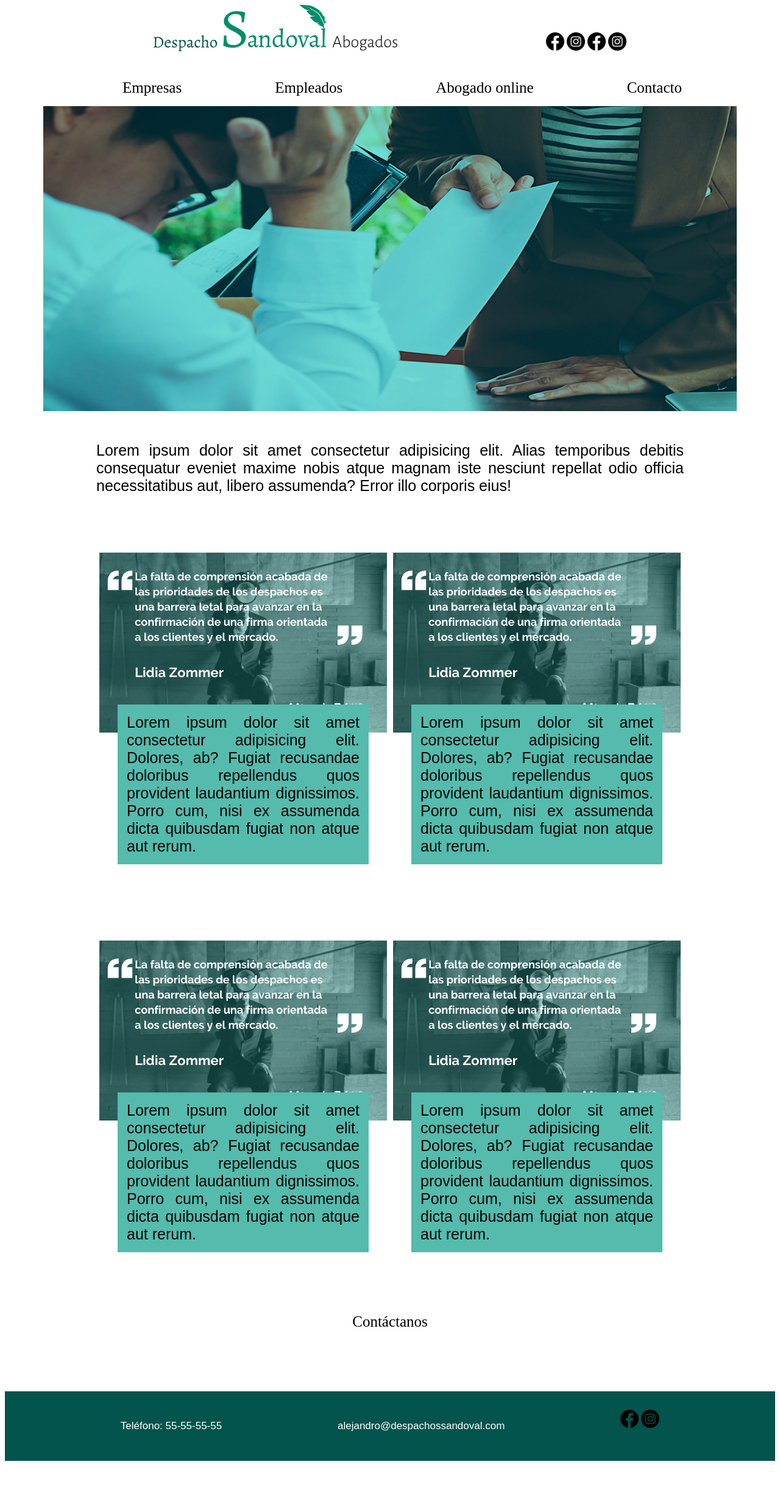
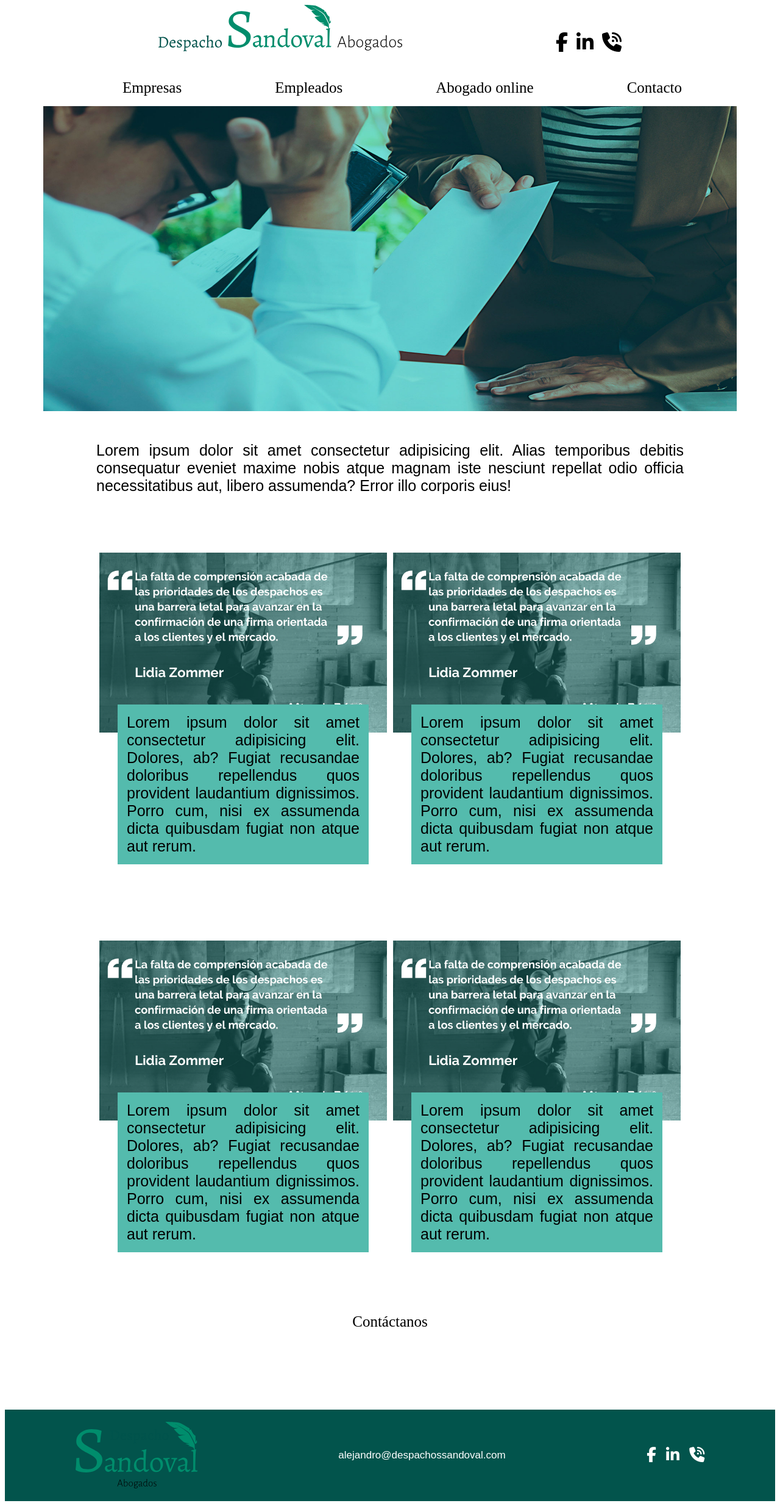
Before and after one commit to Manuel-Jaibo/abogados-sandoval, a website: page empresas.html in a window 1280 px wide. Shown: the whole page at 61% size. Before the commit the page ends 2403 px from the top, so only its background shows below. Drawn offline with nearby package versions, Linux system fonts and the light colour scheme; a web font is replaced by a local one.

Commit message:
con iconos

```diff
--- a/empresas.html
+++ b/empresas.html
@@ -11,7 +11,9 @@
         <link href="https://fonts.googleapis.com/css2?family=Alegreya+Sans+SC&display=swap" rel="stylesheet">
     <link rel="preconnect" href="https://fonts.gstatic.com">
         <link href="https://fonts.googleapis.com/css2?family=Alegreya+SC&display=swap" rel="stylesheet">
-</head>
+
+        <script src="https://kit.fontawesome.com/bf4418249f.js" crossorigin="anonymous"></script>
+    </head>
 
 <body>
     <header>
@@ -39,11 +41,10 @@
     </nav>
 </div>
 
-            <div class="caja-iconos">
-                <img class="header-iconos" src="/media/logo-facebook.png" alt="icon-facebook">
-                <img class="header-iconos" src="/media/logo-instagram.png" alt="icon-linkedin">
-                <img class="header-iconos" src="/media/logo-facebook.png" alt="icon-facebook">
-                <img class="header-iconos" src="/media/logo-instagram.png" alt="icon-linkedin">
+            <div class="caja-iconos"> <!--clase anterior > caja-iconos-->
+                <i class="fab fa-facebook-f fa-2x"></i> <!--clase de íconos anteriores> header-iconos-->
+                <i class="fab fa-linkedin-in fa-2x"></i>
+                <i class="fas fa-phone-volume fa-2x"></i>
             </div>
         </div>
 
@@ -92,14 +93,23 @@
     </div>
 </div>
 
-    <footer>
-        <p>Teléfono: 55-55-55-55</p>
-        <p>alejandro@despachossandoval.com</p>
-        <div>
-            <img class="footer-iconos" src="/media/logo-facebook.png" alt="icon-facebook">
-            <img class="footer-iconos" src="/media/logo-instagram.png" alt="icon-linkedin">
-        </div>
-    </footer>
+<footer>
+    <img src="/media/logo-footer.svg" alt="lofo footer">
+    <p>alejandro@despachossandoval.com</p>
+    <div class="footer-iconos"> <!--clase anterior > caja-iconos-->
+        <a href="http://" target="_blank" rel="noopener noreferrer">
+            <i class="fab fa-facebook-f"></i>
+        </a>
+
+        <a href="http://" target="_blank" rel="noopener noreferrer">
+            <i class="fab fa-linkedin-in"> </i>
+        </a>
+
+        <a href="tel:5529444399">
+            <i class="fas fa-phone-volume"></i>
+        </a>
+    </div>
+</footer>
 
 <script src="//ajax.googleapis.com/ajax/libs/jquery/2.1.1/jquery.min.js"></script>
 <script src="/menham.js"></script>
--- a/scss/estilos.scss
+++ b/scss/estilos.scss
@@ -56,9 +56,13 @@ ul {
         width: $tamano-header-logo;
     }
 
-    .header-iconos {
-        width: $tamano-header-iconos;
+    .caja-iconos {
         margin-top: 45px;
+        word-spacing: 10px;
+    }
+
+    .caja-iconos i:hover{
+        color: #02544C;;
     }
 
 
@@ -377,14 +381,31 @@ form {
 @import 'footer';
     footer {
         display: flex;
-        justify-content: space-evenly;
-        margin-top: 100px;
+        justify-content: space-around;
+        align-items: center;
+        margin-top: 130px;
         background-color: #02544C;
-        padding: 30px 0;
+        height: 150px;
 }
-    .footer-iconos {
-        width: $tamano-footer-iconos;
-}
+
+    .footer-iconos{
+        word-spacing: 10px;
+        color: white;
+    }
+
+    footer a {
+        color:#ffffff
+    }
+
+    a:hover{
+        color: #000000;
+    }
+
+    footer img {
+        width: 200px;
+    }
+
+
     footer p {
         font-family: $tipografia-footer;
         font-size: $tamano-footer;
```
Also changed, not shown: abogados.html (+6 -5 lines), contacto.html (+6 -5 lines), empleados.html (+6 -5 lines), index.html (+29 -17 lines), css/estilos.css, media/email.png (deleted), media/favicon.svg (added), media/logo-facebook.png (deleted), media/logo-footer.svg (added), media/logo-instagram.png (deleted), ocho.png (deleted).
